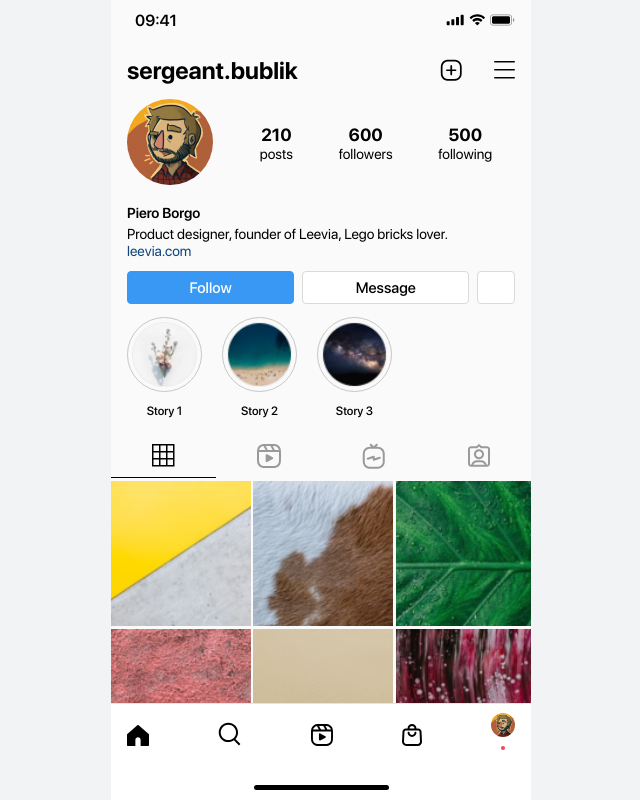
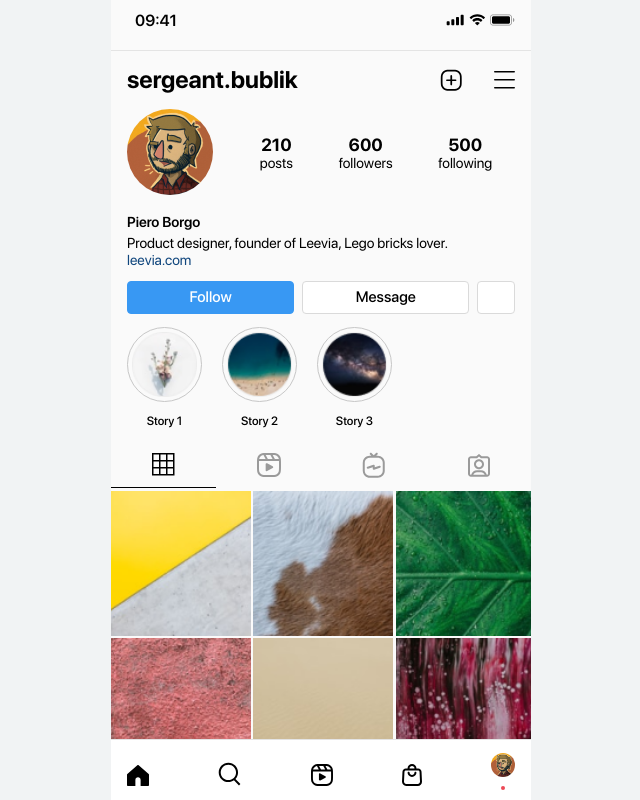
Before and after one commit to bubliksite/levelp-frontend-junior, a website: page Lesson 6/index.html in a window 1280 px wide. Shown: the whole page, without its empty margins (319-959 px from the left). Drawn offline with Linux system fonts and the light colour scheme.

Commit message:
Lesson 6 (Homework)

```diff
--- a/Lesson 6/index.html
+++ b/Lesson 6/index.html
@@ -17,8 +17,8 @@
   </head>
   <body>
     <div id="app">
-      <div class="container">
-        <header class="header">
+      <header class="header">
+        <div class="container">
           <div class="header__left">
             <p>09:41</p>
           </div>
@@ -35,8 +35,9 @@
               alt=""
             />
           </div>
-        </header>
-      </div>
+        </div>
+      </header>
+
       <main class="content">
         <div class="container">
           <section class="account">
@@ -168,7 +169,7 @@
               <div class="footer__nav_avatar-dot"></div>
             </div>
           </div>
-          <div class="footer__home-indicator"></div>
+          <!--          <div class="footer__home-indicator"></div>-->
         </div>
       </footer>
     </div>
--- a/Lesson 6/style.css
+++ b/Lesson 6/style.css
@@ -48,6 +48,15 @@ body {
 }
 
 .header {
+  position: sticky;
+  top: 0;
+  height: 50px;
+  width: 100%;
+  border-bottom: 1px solid #e4e4e4;
+  background-color: #fafafa;
+}
+
+.header > .container {
   display: flex;
   justify-content: space-between;
   align-items: center;
@@ -241,7 +250,7 @@ body {
   bottom: 0;
   width: 100%;
   border-top: 1px solid #e4e4e4;
-  padding: 0.6rem 0;
+  padding: 0.8rem 0 0.6rem 0;
 }
 
 .footer__nav {
```
